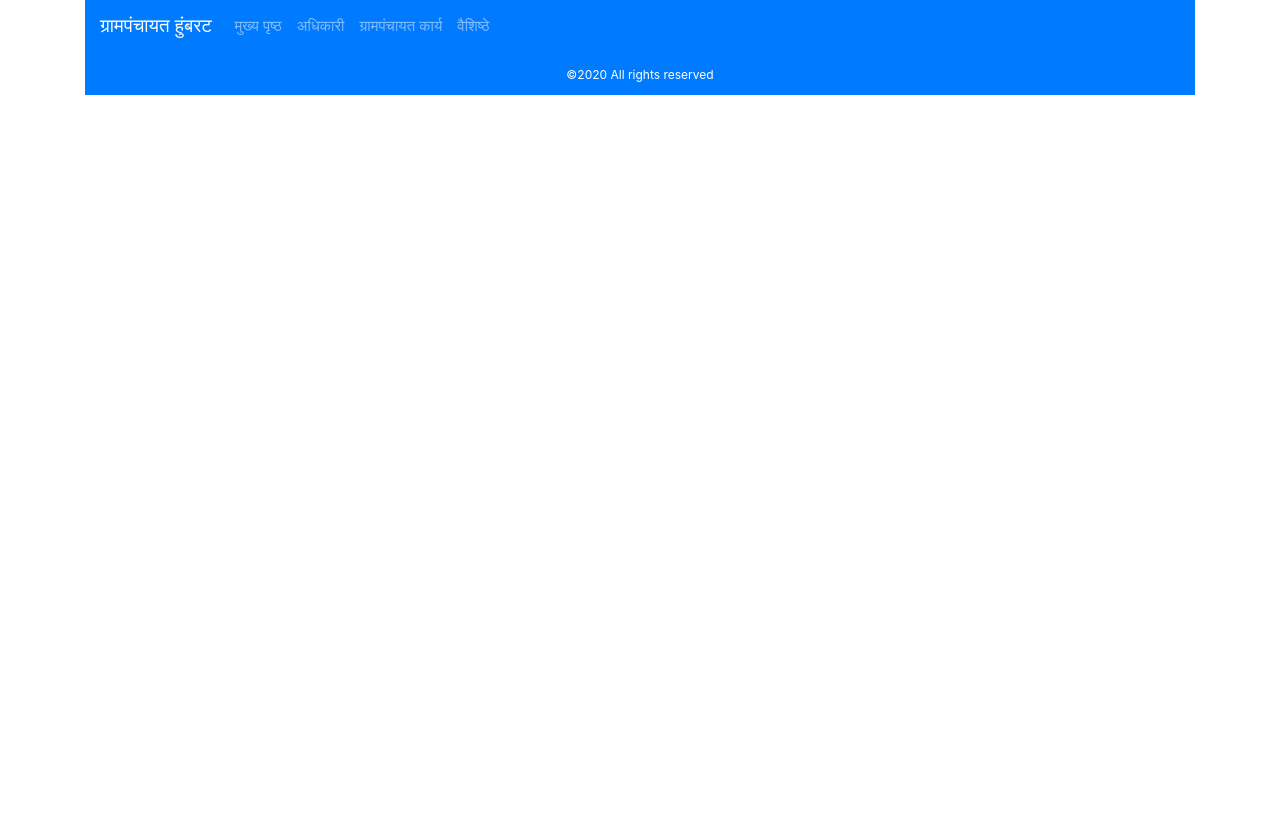
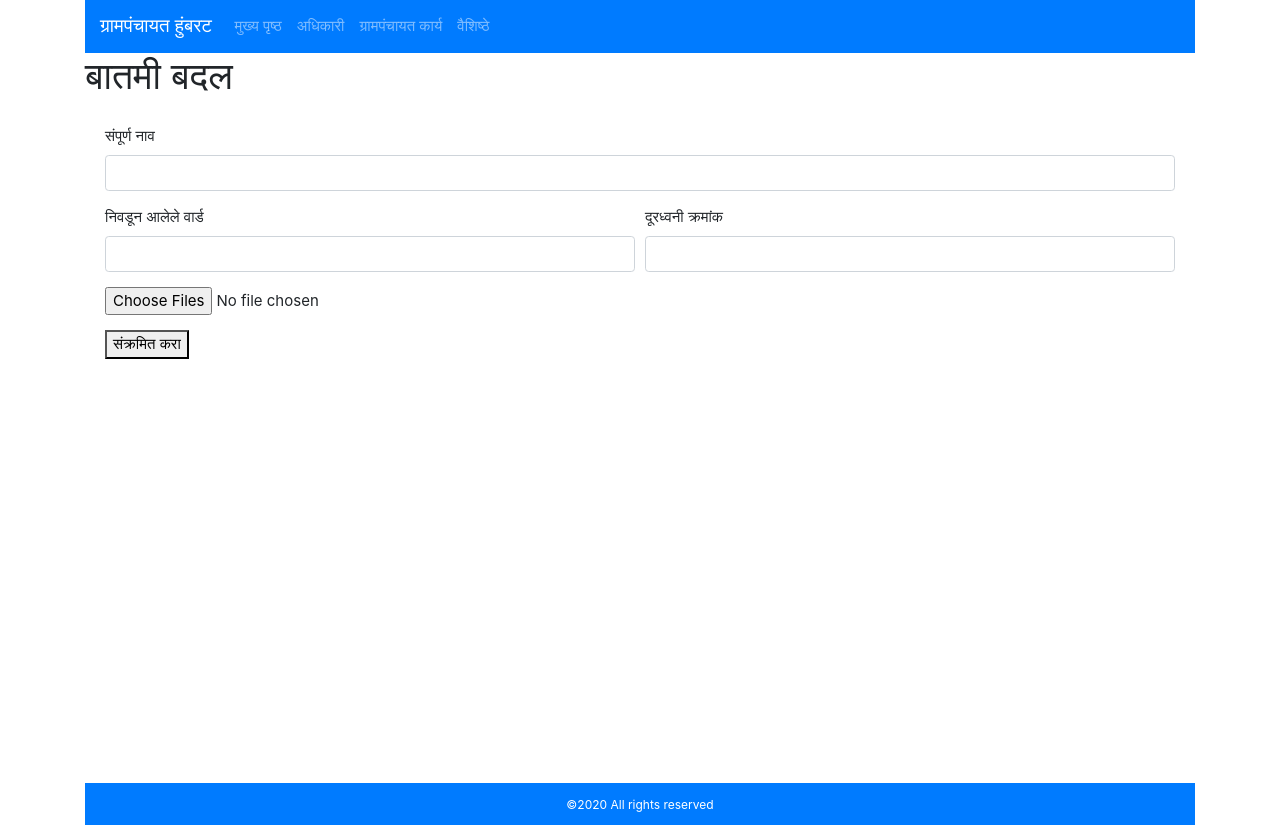
Before and after one commit to AkshayWay/humbrat, a React (Create React App) app in the folder gp_humbrat/: page /add_officers in a window 1280 px wide. Before the commit the page ends 800 px from the top, so only its background shows below. Built offline with nearby package versions, Linux system fonts and the light colour scheme.

Commit message:
Add Edit Officers page designing complete

```diff
--- a/gp_humbrat/src/App.js
+++ b/gp_humbrat/src/App.js
@@ -35,6 +35,7 @@ import Login from "./component/Login";
 import WorkPost from "./component/WorkPost";
 import WorkDetails from "./component/WorkDetails";
 import Features from "./component/Features";
+import AddOfficers from "./component/AddOfficers";
 
 const Main = withRouter(({ location }) => {
   return (
@@ -51,6 +52,7 @@ const Main = withRouter(({ location }) => {
       <Route path="/WorkDetails/:id" component={WorkDetails}></Route>
       <Route path="/sign_in" component={Login}></Route>
       <Route path="/features" component={Features}></Route>
+      <Route path="/add_officers" component={AddOfficers}></Route>
       {location.pathname == "/sign_in" ? null : <Footer />}
     </div>
   );
--- /dev/null
+++ b/gp_humbrat/src/component/AddOfficers.js
@@ -0,0 +1,78 @@
+import React, { component, Component } from "react";
+import axios from "axios";
+import { Modal, Button, Form, Col, Alert } from "react-bootstrap";
+
+export default class AddOfficers extends Component {
+  render() {
+    return (
+      <div style={{ minHeight: "calc(100vh - 70px)" }}>
+        <h1>बातमी बदल</h1>
+        <form onSubmit={this.onWorkImageUpload} style={{ padding: "20px" }}>
+          <div className="form-group">
+            <label>संपूर्ण नाव</label>
+            <input
+              type="text"
+              className="form-control"
+              required
+              //value={this.state.workTitle}
+              //onChange={this.onWorkTitleChange}
+            />
+          </div>
+          {/* <div className="form-group col-md-6">
+              <label>दिनांक</label>
+              <input
+                type="date"
+                className="form-control"
+                required
+                value={this.state.workDate}
+                onChange={this.onWorkDateChange}
+              />
+            </div> */}
+          <div className="form-row">
+            <div className="form-group col-md-6">
+              <label>निवडून आलेले वार्ड</label>
+              <input
+                type="text"
+                className="form-control"
+                //  value={this.state.workImgDesc}
+                //  onChange={this.onWorkDescChange}
+                required
+              ></input>
+            </div>
+            {/* <div className="form-group col-md-6">
+              <input
+                type="file"
+                className="form-control-file"
+                id="workPostImages"
+                multiple
+                //onChange={this.onWorkImageChange}
+                required
+              />
+              </div> */}
+            <div className="form-group col-md-6">
+              <label>दूरध्वनी क्रमांक</label>
+              <input
+                type="text"
+                className="form-control"
+                //  value={this.state.workImgDesc}
+                //  onChange={this.onWorkDescChange}
+                required
+              ></input>
+            </div>
+          </div>
+          <div className="form-group">
+            <input
+              type="file"
+              className="form-control-file"
+              id="workPostImages"
+              multiple
+              //onChange={this.onWorkImageChange}
+              required
+            />
+          </div>
+          <button type="submit">संक्रमित करा </button>
+        </form>
+      </div>
+    );
+  }
+}
--- a/gp_humbrat/src/component/AdminPortal.js
+++ b/gp_humbrat/src/component/AdminPortal.js
@@ -955,7 +955,11 @@ export default class AdminPortal extends Component {
       <div style={{ minHeight: "calc(100vh - 70px)" }}>
         {this.state.redirect ? <Redirect push to="/sign_in" /> : null}
         <h1>प्रशासक</h1>
-
+        <h5>
+          कोणतीही माहिती पुरवताना किंवा काढताना त्याची शहानिशा करून मगच कृती
+          करावी. पुरवलेली सर्व माहिती आपल्या संकेतस्थळावर दिसणार आहे याची नोंद
+          असावी. माहिती मोजक्या शब्दा मांडावी.
+        </h5>
         <p>
           <button
             className="btn btn-primary"
```
Also changed, not shown: gp_humbrat/src/assets/images/akshay.JPG (deleted).
